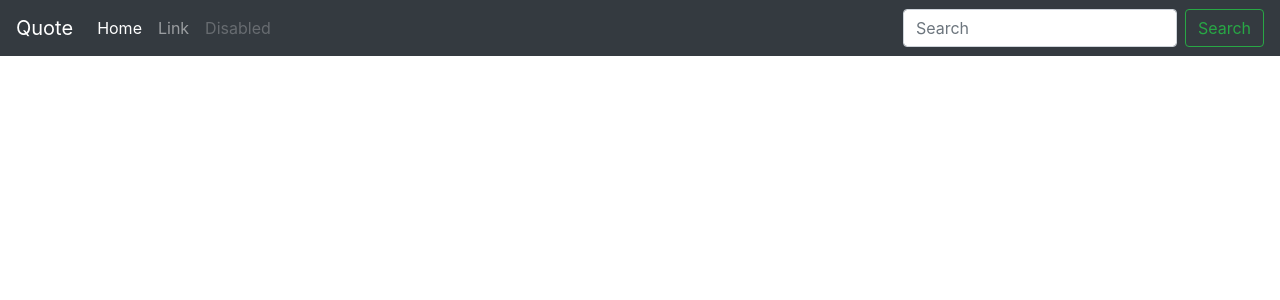
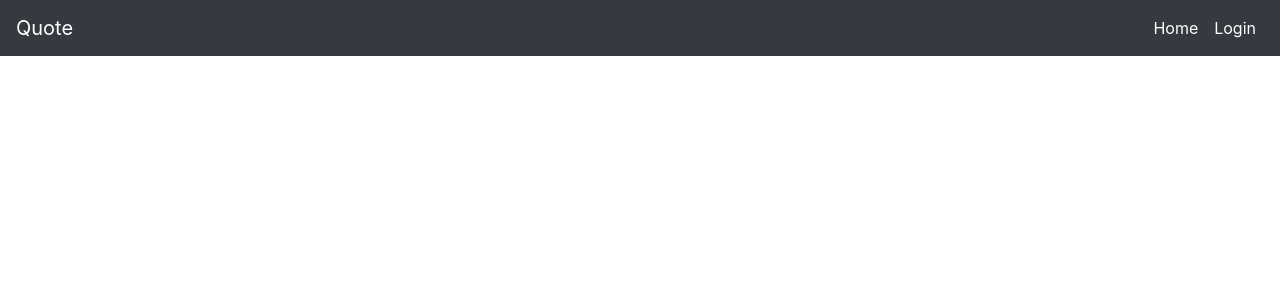
Before and after one commit to maks-ushakov/quote-catalog-admin, a Vue app: page / in a window 1280 px wide. Shown: the top 300 px of the page. Built offline with nearby package versions, Linux system fonts and the light colour scheme.

Commit message:
added components

```diff
--- a/src/App.vue
+++ b/src/App.vue
@@ -1,7 +1,7 @@
 <template>
 	<section>
 		<nav class="navbar navbar-expand-md navbar-dark bg-dark">
-			<router-link to="/" class="navbar-brand">Quote</router-link>
+			<router-link :to="{name:'home'}" class="navbar-brand">Quote</router-link>
 			<button
 				class="navbar-toggler"
 				type="button"
@@ -14,30 +14,54 @@
 				<span class="fas fa-bars"></span>
 			</button>
 			<div class="collapse navbar-collapse" id="navbarCollapse">
-				<ul class="navbar-nav mr-auto">
-					<li class="nav-item active">
-						<a class="nav-link" href="#">
-							Home
-							<span class="sr-only">(current)</span>
-						</a>
-					</li>
-					<li class="nav-item">
-						<a class="nav-link" href="#">Link</a>
-					</li>
-					<li class="nav-item">
-						<a class="nav-link disabled" href="#">Disabled</a>
+				<ul class="navbar-nav ml-auto">
+					<router-link
+						:to="{name:'home'}"
+						class="nav-link"
+						:exact="true"
+						exact-active-class="active"
+					>Home</router-link>
+					<router-link
+						:to="{name:'login'}"
+						exact
+						exact-active-class="active"
+						v-show="!logged"
+						class="nav-link"
+					>Login</router-link>
+					<li class="nav-item dropdown" v-show="logged">
+						<a
+							class="nav-link dropdown-toggle"
+							data-toggle="dropdown"
+							href="#"
+							role="button"
+							aria-haspopup="true"
+							aria-expanded="false"
+						>Dropdown</a>
+						<div class="dropdown-menu dropdown-menu-right">
+							<a class="dropdown-item" href="#">Action</a>
+							<a class="dropdown-item" href="#">Another action</a>
+							<a class="dropdown-item" href="#">Something else here</a>
+							<div class="dropdown-divider"></div>
+							<a class="dropdown-item" href="#">Separated link</a>
+						</div>
 					</li>
 				</ul>
-				<form class="form-inline mt-2 mt-md-0">
-					<input class="form-control mr-sm-2" type="text" placeholder="Search" aria-label="Search">
-					<button class="btn btn-outline-success my-2 my-sm-0" type="submit">Search</button>
-				</form>
 			</div>
 		</nav>
-		<div class="container-fluid" style="margin-top:30px"></div>
+		<div class="container">
+			<router-view></router-view>
+		</div>
 	</section>
 </template>
 <script>
+export default {
+  name: "Main",
+  data() {
+    return {
+      logged: false
+    };
+  }
+};
 </script>
 <style scoped>
 </style>
```
Also changed, not shown: src/components/login.vue (added), src/components/signup.vue (added), src/components/user/dashboard.vue (added), src/components/user/edit.vue (added).
